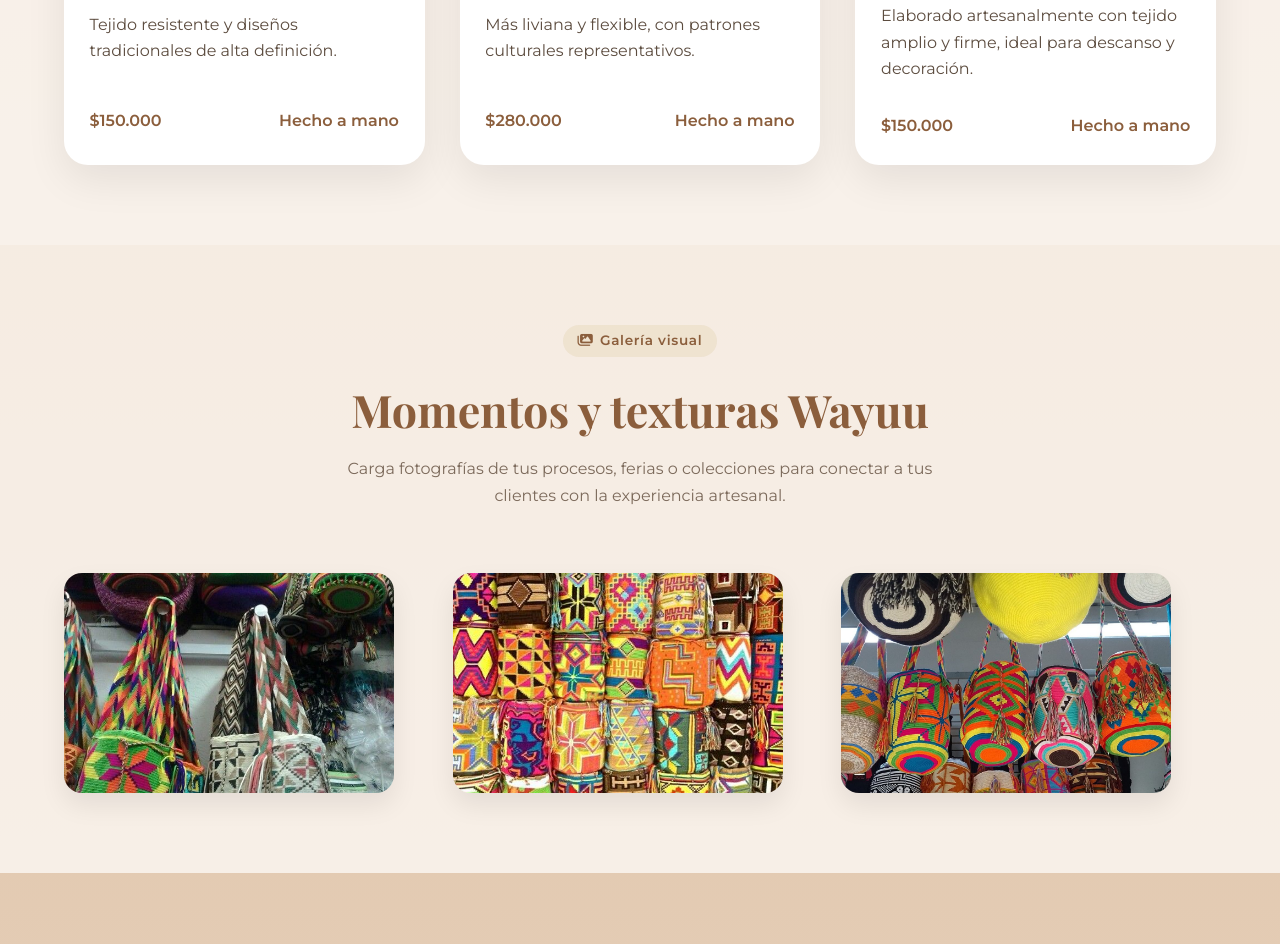
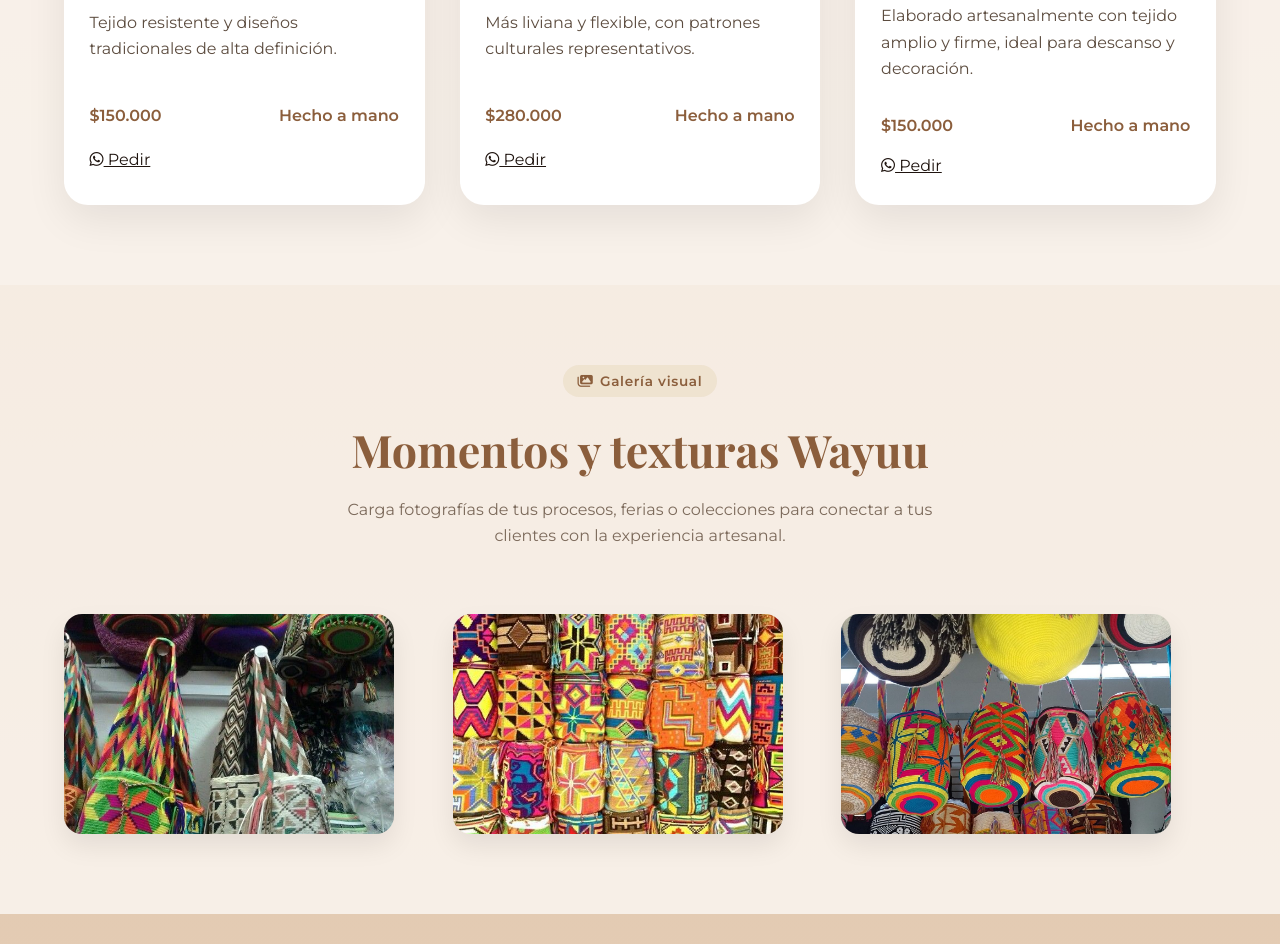
Before and after one commit to ReconvencionLaboralGuajira/artesanias-wayuu-e-p-colores-y-texturas-de-mi-tierra-96, a plain HTML site: page index.html in a window 1280 px wide. Shown: the part 2103-3047 px from the top of the page. Drawn offline with nearby package versions, Linux system fonts and the light colour scheme; no server answers; a small style sheet from the web is missing.

Commit message:
Publish site

```diff
--- a/index.html
+++ b/index.html
@@ -31,6 +31,13 @@
     <link rel="icon" type="image/png" href="images/9d0f40e488ae043e1d1866deff923536181f5e03.png">
 </head>
 <body>
+
+
+
+
+
+
+
         <header>
             <div class="container">
                 <div class="nav">
@@ -60,7 +67,7 @@
                         </ul>
                         <div class="nav-cta-group">
 
-                                <a href="https://wa.me/3113616615" class="nav-cta" target="_blank" rel="noopener">
+                                <a href="https://wa.me/573113616615" class="nav-cta" target="_blank" rel="noopener">
                                     <i class="fa-brands fa-whatsapp"></i>
                                     Pedir ahora
                                 </a>
@@ -80,7 +87,7 @@
                         <a href="#productos" class="btn btn-primary">Explorar colección</a>
                         <a href="#contacto" class="btn btn-outline">Quiero contactar</a>
 
-                            <a href="https://wa.me/3113616615"
+                            <a href="https://wa.me/573113616615"
                                class="btn btn-whatsapp"
                                target="_blank"
                                rel="noopener"
@@ -144,6 +151,14 @@
                                             <span>Hecho a mano</span>
                                         </div>
 
+
+                                    <a href="https://wa.me/573113616615?text=Hola,%20quiero%20*Mochila de 2 hilos estándar*%20-%20$150.000"
+                                       class="btn-whatsapp-product"
+                                       target="_blank"
+                                       rel="noopener">
+                                        <i class="fab fa-whatsapp"></i> Pedir
+                                    </a>
+
                                 </div>
                             </article>
 
@@ -162,6 +177,14 @@
                                             <span>Hecho a mano</span>
                                         </div>
 
+
+                                    <a href="https://wa.me/573113616615?text=Hola,%20quiero%20*Mochila de 1 hilo estándar*%20-%20$280.000"
+                                       class="btn-whatsapp-product"
+                                       target="_blank"
+                                       rel="noopener">
+                                        <i class="fab fa-whatsapp"></i> Pedir
+                                    </a>
+
                                 </div>
                             </article>
 
@@ -179,6 +202,14 @@
                                             <span>$150.000</span>
                                             <span>Hecho a mano</span>
                                         </div>
+
+
+                                    <a href="https://wa.me/573113616615?text=Hola,%20quiero%20*Chinchorro sencillo*%20-%20$150.000"
+                                       class="btn-whatsapp-product"
+                                       target="_blank"
+                                       rel="noopener">
+                                        <i class="fab fa-whatsapp"></i> Pedir
+                                    </a>
 
                                 </div>
                             </article>
@@ -256,7 +287,7 @@
                                 <div class="contact-icon" aria-hidden="true">💬</div>
                                 <div>
                                     <strong>WhatsApp</strong><br>
-                                    <a href="https://wa.me/3113616615" target="_blank" rel="noopener">Escríbenos al 3113616615</a>
+                                    <a href="https://wa.me/573113616615" target="_blank" rel="noopener">Escríbenos al 3113616615</a>
                                 </div>
                             </div>
 
@@ -265,7 +296,7 @@
                                 <strong>Redes y canales</strong>
                                 <div class="socials">
 
-                                        <a href="https://wa.me/3113616615" aria-label="WhatsApp" rel="noopener" target="_blank">
+                                        <a href="https://wa.me/573113616615" aria-label="WhatsApp" rel="noopener" target="_blank">
                                             <svg viewBox="0 0 24 24" role="img" focusable="false">
                                                 <path d="M17.472 14.382c-.297-.149-1.758-.867-2.03-.967-.273-.1-.472-.148-.672.15-.197.297-.768.966-.94 1.164-.173.199-.347.224-.644.075-.297-.149-1.255-.463-2.39-1.475-.883-.788-1.48-1.761-1.653-2.059-.173-.297-.018-.458.13-.606.134-.133.298-.347.447-.52.149-.174.198-.298.298-.497.1-.199.05-.373-.025-.522-.075-.149-.672-1.611-.921-2.206-.242-.58-.487-.501-.672-.51l-.573-.01c-.199 0-.522.074-.795.373s-1.05 1.025-1.05 2.499 1.077 2.893 1.227 3.092c.149.199 2.123 3.23 5.145 4.522.719.31 1.281.496 1.718.635.72.23 1.377.197 1.896.12.579-.086 1.758-.719 2.006-1.413.248-.695.248-1.291.173-1.414-.074-.123-.272-.198-.57-.347z"/>
                                             </svg>
@@ -395,7 +426,7 @@
         </footer>
 
 
-        <a class="whatsapp-btn" href="https://wa.me/3113616615" target="_blank" rel="noopener" aria-label="Contactar por WhatsApp">
+        <a class="whatsapp-btn" href="https://wa.me/573113616615" target="_blank" rel="noopener" aria-label="Contactar por WhatsApp">
             <svg viewBox="0 0 24 24" role="img" focusable="false" aria-hidden="true">
                 <path d="M12.01 2a9.9 9.9 0 0 0-8.47 14.92L2 22l5.2-1.5A9.93 9.93 0 1 0 12.01 2zm0 2a7.9 7.9 0 0 1 6.77 12.12l-.26.39A7.9 7.9 0 0 1 7.24 18l-.4-.25A7.9 7.9 0 0 1 12 4zm4.21 9.94c-.23-.12-1.36-.74-1.57-.82-.21-.08-.37-.12-.52.12-.16.24-.6.77-.73.92-.13.15-.26.18-.48.06-.22-.11-.93-.34-1.78-1.09-.66-.59-1.11-1.33-1.24-1.56-.13-.23-.01-.35.09-.47.09-.09.2-.27.3-.4.1-.13.13-.23.2-.39.07-.16.03-.29-.02-.41-.05-.12-.5-1.2-.68-1.64-.18-.43-.36-.37-.52-.38l-.44-.01c-.16 0-.4.05-.61.28-.21.24-.8.78-.8 1.89s.82 2.19.93 2.34c.11.15 1.61 2.44 3.9 3.42.54.23.97.37 1.3.48.54.17 1.05.15 1.44.09.44-.07 1.34-.54 1.53-1.05.19-.52.19-.96.13-1.05-.05-.09-.21-.15-.43-.26z" fill="currentColor" />
             </svg>
```
